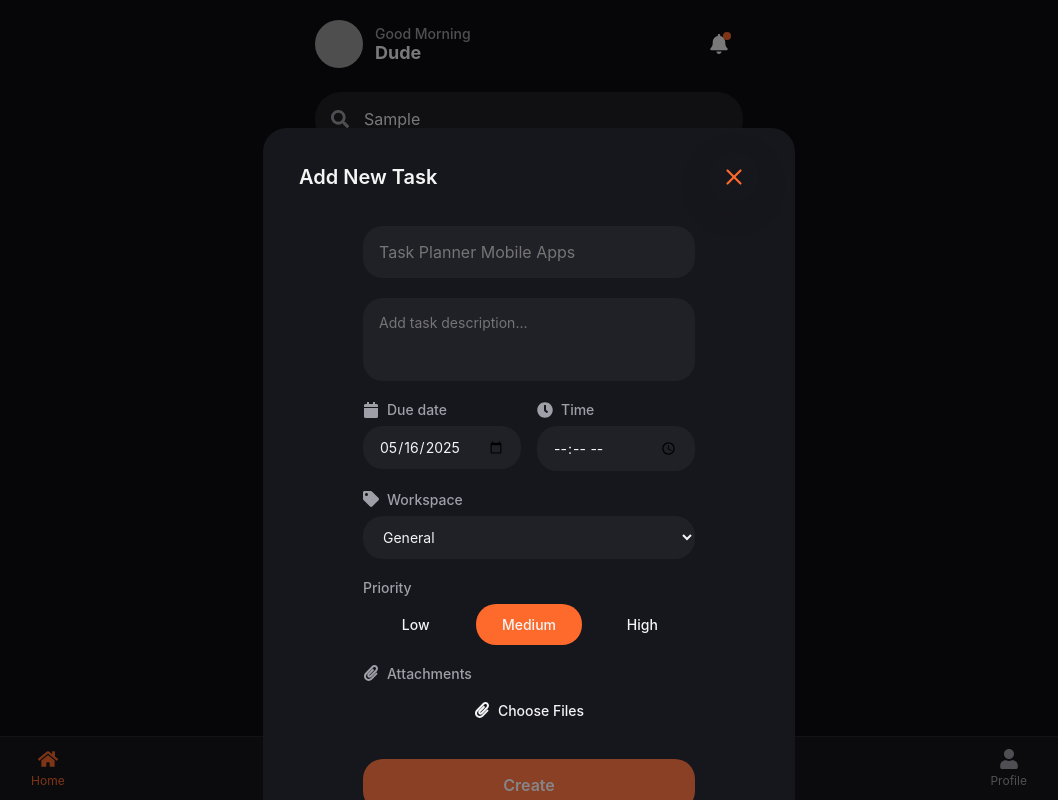
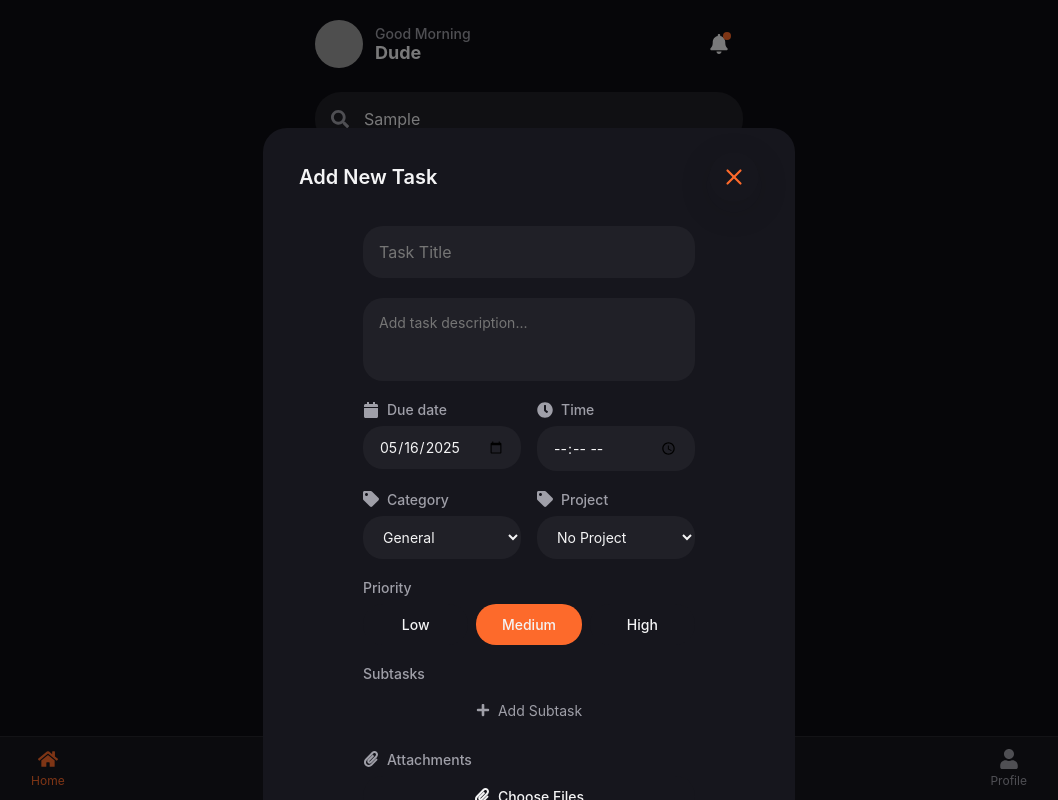
Before and after one commit to shheeeeshka/dori-todoapp-client, a React (Vite) app: page / in a window 1280 px wide. Both pictures are taken after typing "Sample" into the empty fields and a click on the button "Create New Task". Shown: the whole page, without its empty margins (111-1169 px from the left). Built offline with nearby package versions, Linux system fonts and the light colour scheme; grey boxes are pictures that could not be loaded.

Commit message:
Update AddTaskForm.tsx

```diff
--- a/src/components/AddTaskForm/AddTaskForm.tsx
+++ b/src/components/AddTaskForm/AddTaskForm.tsx
@@ -6,6 +6,7 @@ import {
   FaTag,
   FaPaperclip,
   FaTimes,
+  FaPlus,
 } from "react-icons/fa";
 import styles from "./AddTaskForm.module.css";
 
@@ -15,9 +16,15 @@ type AddTaskFormProps = {
 };
 
 type FileAttachment = {
-  id: string;
+  _id: string;
   file: File;
   url: string;
+};
+
+type Subtask = {
+  _id: string;
+  title: string;
+  completed: boolean;
 };
 
 export const AddTaskForm = ({
@@ -31,9 +38,12 @@ export const AddTaskForm = ({
     dueDate: new Date().toISOString().split("T")[0],
     dueTime: "",
     category: defaultCategory || "General",
+    projectId: "",
     priority: "medium" as "low" | "medium" | "high",
   });
+
   const [attachments, setAttachments] = useState<FileAttachment[]>([]);
+  const [subtasks, setSubtasks] = useState<Subtask[]>([]);
   const fileInputRef = useRef<HTMLInputElement>(null);
 
   const handleInputChange = (
@@ -64,7 +74,7 @@ export const AddTaskForm = ({
 
       const url = URL.createObjectURL(file);
       newAttachments.push({
-        id: Date.now().toString() + i,
+        _id: Date.now().toString() + i,
         file,
         url,
       });
@@ -78,12 +88,31 @@ export const AddTaskForm = ({
 
   const removeAttachment = (id: string) => {
     setAttachments((prev) => {
-      const attachment = prev.find((a) => a.id === id);
+      const attachment = prev.find((a) => a._id === id);
       if (attachment) {
         URL.revokeObjectURL(attachment.url);
       }
-      return prev.filter((a) => a.id !== id);
+      return prev.filter((a) => a._id !== id);
     });
+  };
+
+  const addSubtask = () => {
+    const newSubtask: Subtask = {
+      _id: Date.now().toString(),
+      title: "",
+      completed: false,
+    };
+    setSubtasks([...subtasks, newSubtask]);
+  };
+
+  const updateSubtask = (id: string, title: string) => {
+    setSubtasks(subtasks.map(st =>
+      st._id === id ? { ...st, title } : st
+    ));
+  };
+
+  const deleteSubtask = (id: string) => {
+    setSubtasks(subtasks.filter(st => st._id !== id));
   };
 
   const handleSubmit = (e: React.FormEvent) => {
@@ -96,7 +125,9 @@ export const AddTaskForm = ({
       dueDate: formData.dueDate,
       dueTime: formData.dueTime || null,
       category: formData.category,
+      projectId: formData.projectId,
       priority: formData.priority,
+      subtasks: subtasks.filter(st => st.title.trim() !== ""),
     });
 
     attachments.forEach((attachment) => {
@@ -133,7 +164,7 @@ export const AddTaskForm = ({
           name="title"
           value={formData.title}
           onChange={handleInputChange}
-          placeholder="Task Planner Mobile Apps"
+          placeholder="Task Title"
           required
           className={styles.titleInput}
         />
@@ -180,10 +211,11 @@ export const AddTaskForm = ({
         </div>
       </div>
 
+      <div className={styles.formRow}>
         <div className={styles.formGroup}>
           <label className={styles.label}>
             <FaTag className={styles.labelIcon} />
-          Workspace
+            Category
           </label>
           <select
             name="category"
@@ -197,6 +229,25 @@ export const AddTaskForm = ({
               </option>
             ))}
           </select>
+        </div>
+
+        <div className={styles.formGroup}>
+          <label className={styles.label}>
+            <FaTag className={styles.labelIcon} />
+            Project
+          </label>
+          <select
+            name="projectId"
+            value={formData.projectId}
+            onChange={handleInputChange}
+            className={styles.selectInput}
+          >
+            <option value="">No Project</option>
+            <option value="project1">Project 1</option>
+            <option value="project2">Project 2</option>
+            <option value="project3">Project 3</option>
+          </select>
+        </div>
       </div>
 
       <div className={styles.formGroup}>
@@ -233,6 +284,38 @@ export const AddTaskForm = ({
       </div>
 
       <div className={styles.formGroup}>
+        <label className={styles.label}>Subtasks</label>
+        <div className={styles.subtasksList}>
+          {subtasks.map((subtask) => (
+            <div key={subtask._id} className={styles.subtaskItem}>
+              <input
+                type="text"
+                value={subtask.title}
+                onChange={(e) => updateSubtask(subtask._id, e.target.value)}
+                placeholder="Subtask title"
+                className={styles.subtaskInput}
+              />
+              <button
+                type="button"
+                onClick={() => deleteSubtask(subtask._id)}
+                className={styles.deleteSubtaskButton}
+              >
+                <FaTimes size={12} />
+              </button>
+            </div>
+          ))}
+          <button
+            type="button"
+            onClick={addSubtask}
+            className={styles.addSubtaskButton}
+          >
+            <FaPlus size={14} />
+            Add Subtask
+          </button>
+        </div>
+      </div>
+
+      <div className={styles.formGroup}>
         <label className={styles.label}>
           <FaPaperclip className={styles.labelIcon} />
           Attachments
@@ -256,7 +339,7 @@ export const AddTaskForm = ({
         {attachments.length > 0 && (
           <div className={styles.attachmentsList}>
             {attachments.map((attachment) => (
-              <div key={attachment.id} className={styles.attachmentItem}>
+              <div key={attachment._id} className={styles.attachmentItem}>
                 <span className={styles.fileIcon}>
                   {getFileIcon(attachment.file)}
                 </span>
@@ -270,7 +353,7 @@ export const AddTaskForm = ({
                 </div>
                 <button
                   type="button"
-                  onClick={() => removeAttachment(attachment.id)}
+                  onClick={() => removeAttachment(attachment._id)}
                   className={styles.removeFileButton}
                 >
                   <FaTimes size={12} />
@@ -286,7 +369,7 @@ export const AddTaskForm = ({
         className={styles.submitButton}
         disabled={!formData.title.trim()}
       >
-        Create
+        Create Task
       </button>
     </form>
   );
```
Lines whose indentation alone changed are shown as unchanged.
